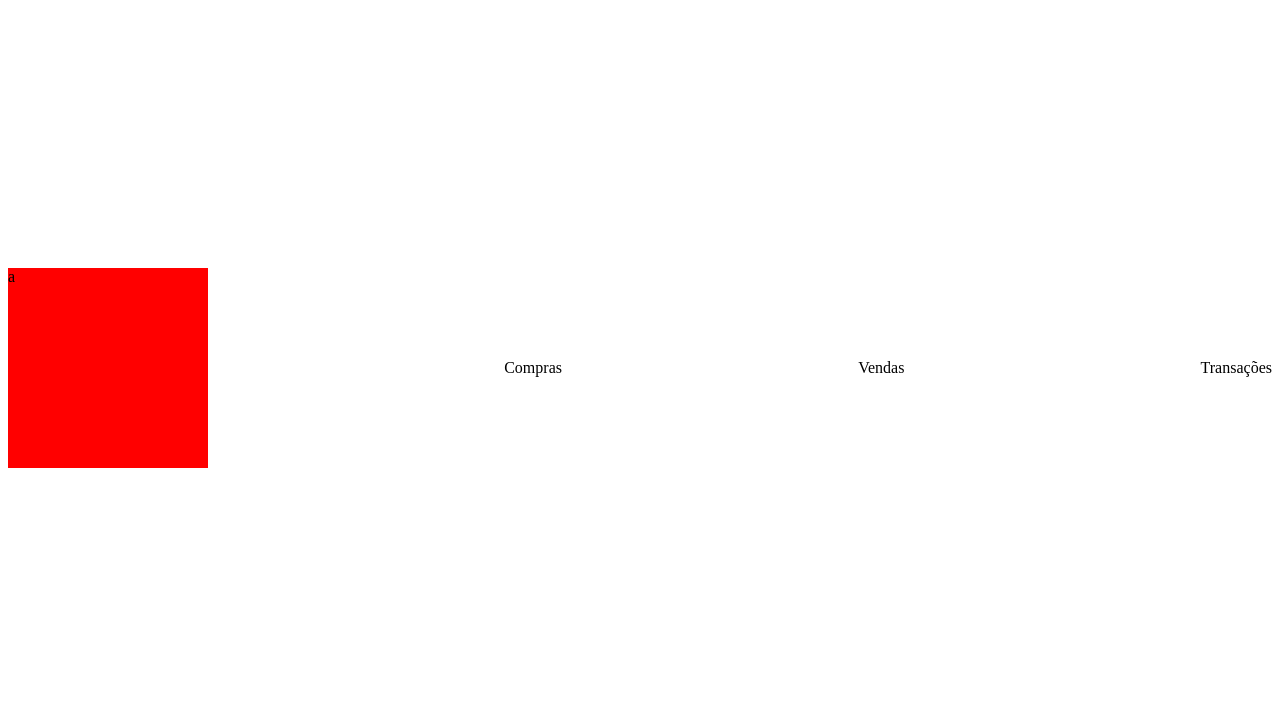
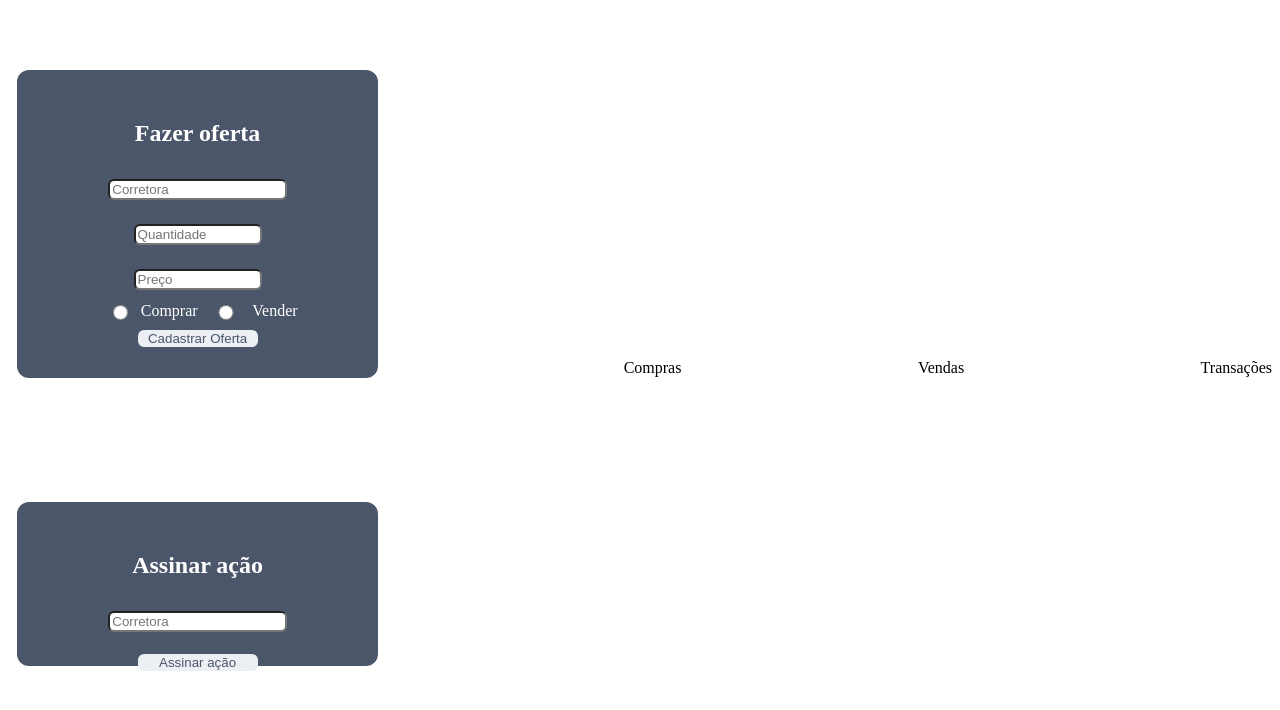
Before and after one commit to PUC-DISCIPLINAS/bovespa-rabbitmq-bovespa-rabbitmq-andrewcs0901-joaoguimb, a React (Create React App) app in the folder codigo/frontend/: page / in a window 1280 px wide. Shown: the top 710 px of the page. Built offline with nearby package versions, Linux system fonts and the light colour scheme.

Commit message:
feat: form

```diff
--- a/codigo/frontend/src/App.tsx
+++ b/codigo/frontend/src/App.tsx
@@ -1,9 +1,102 @@
+import { useState } from "react";
 import Form from "./components/Form";
-import { Container } from "./AppStyle";
+import Input from "./components/Input";
+import { Container, InputRadioContainer, FormsContainer } from "./AppStyle";
+import InputRadio from "./components/InputRadio";
+
 function App() {
+  const [brokerName, setBrokerName] = useState("");
+  const [price, setPrice] = useState(0);
+  const [quant, setQuant] = useState(0);
+  const [type, setType] = useState("");
+
+  function handleChangeBrokerName(e: any) {
+    setBrokerName(e.target.value);
+  }
+  function handleChangeQuant(e: any) {
+    setQuant(e.target.value);
+  }
+  function handleChangePrice(e: any) {
+    setPrice(e.target.value);
+  }
+
+  function createOffer(e: any) {
+    e.preventDefault();
+    const newOffer = {
+      brokerName,
+      price,
+      quant,
+      type,
+    };
+
+    console.log(newOffer);
+  }
+
+  function handleChangeInputRadio(e: any) {
+    setType(e.target.value);
+  }
+
+  function handleSignInBroker(e: any) {
+    e.preventDefault();
+    const assignBroker = {
+      brokerName,
+    };
+    console.log(assignBroker);
+  }
+
   return (
     <Container>
-      <Form></Form>
+      <FormsContainer>
+        <Form
+          submit={createOffer}
+          formTitle="Fazer oferta"
+          buttonText="Cadastrar Oferta"
+          height="40%"
+        >
+          <Input
+            type="text"
+            placeholder="Corretora"
+            maxLenght={4}
+            changeInput={handleChangeBrokerName}
+          />
+          <Input
+            type="number"
+            placeholder="Quantidade"
+            changeInput={handleChangeQuant}
+          />
+          <Input
+            type="number"
+            placeholder="Preço"
+            changeInput={handleChangePrice}
+          />
+          <InputRadioContainer>
+            <InputRadio
+              labelText="Comprar"
+              inputName="compra"
+              changeInputRadio={handleChangeInputRadio}
+            />
+            <InputRadio
+              labelText="Vender"
+              inputName="venda"
+              changeInputRadio={handleChangeInputRadio}
+            />
+          </InputRadioContainer>
+        </Form>
+        <Form
+          submit={handleSignInBroker}
+          formTitle="Assinar ação"
+          buttonText="Assinar ação"
+          height="20%"
+        >
+          <Input
+            type="text"
+            placeholder="Corretora"
+            maxLenght={4}
+            changeInput={handleChangeBrokerName}
+          />
+        </Form>
+      </FormsContainer>
+
       <div>Compras</div>
       <div>Vendas</div>
       <div>Transações</div>
--- a/codigo/frontend/src/AppStyle.ts
+++ b/codigo/frontend/src/AppStyle.ts
@@ -7,3 +7,18 @@ export const Container = styled.div`
   justify-content: space-between;
   align-items: center;
 `;
+
+export const FormsContainer = styled.div`
+  width: 30%;
+  display: flex;
+  height: 100%;
+  flex-direction: column;
+  justify-content: space-around;
+  align-items: center;
+`;
+
+export const InputRadioContainer = styled.div`
+  display: flex;
+  justify-content: center;
+  align-items: center;
+`;
--- a/codigo/frontend/src/components/Form/index.tsx
+++ b/codigo/frontend/src/components/Form/index.tsx
@@ -1,14 +1,21 @@
-function Form() {
+import { ReactNode } from "react";
+import { FormContainer, InputsContainer, Button } from "./styles";
+
+interface FormProps {
+  submit: Function;
+  children: ReactNode;
+  formTitle: string;
+  buttonText: string;
+  height: string;
+}
+
+function Form({ children, submit, formTitle, buttonText, height }: FormProps) {
   return (
-    <div
-      style={{
-        width: "200px",
-        height: "200px",
-        backgroundColor: "red",
-      }}
-    >
-      a
-    </div>
+    <FormContainer onSubmit={(e) => submit(e)} style={{ height }}>
+      <h2>{formTitle}</h2>
+      <InputsContainer>{children}</InputsContainer>
+      <Button>{buttonText}</Button>
+    </FormContainer>
   );
 }
 
--- /dev/null
+++ b/codigo/frontend/src/components/Form/styles.ts
@@ -0,0 +1,51 @@
+import styled from "styled-components";
+
+export const FormContainer = styled.form`
+  width: 90%;
+  padding: 10px;
+  max-width: 1000px;
+  max-height: 400px;
+  display: flex;
+  flex-direction: column;
+  justify-content: space-around;
+  align-items: center;
+  background-color: #4c566a;
+  border-radius: 12px;
+  @media (min-width: 2300px) {
+    width: 50%;
+    height: 20%;
+  }
+  h2 {
+    color: white;
+    margin-top: 40px;
+  }
+`;
+
+export const InputsContainer = styled.div`
+  display: flex;
+  flex-direction: column;
+  justify-content: center;
+  align-items: center;
+  width: 100%;
+  flex: 1;
+  margin-bottom: 10px;
+`;
+
+export const Button = styled.button`
+  width: 120px;
+  height: 30px;
+  border: none;
+  border-radius: 6px;
+  background-color: #eceff4;
+  color: #4c566a;
+  margin-bottom: 40px;
+  &:hover {
+    cursor: pointer;
+    background-color: #d8dee9;
+  }
+  @media (min-width: 2300px) {
+    width: 60px;
+    height: 60px;
+    padding: 12px;
+  }
+`;
--- /dev/null
+++ b/codigo/frontend/src/components/Input/index.tsx
@@ -0,0 +1,22 @@
+import { InputStyle } from "./styles";
+interface InputProps {
+  type: string;
+  placeholder: string;
+  changeInput: Function;
+  maxLenght?: number;
+}
+
+function Input({ changeInput, placeholder, type, maxLenght }: InputProps) {
+  return (
+    <InputStyle
+      required
+      type={type}
+      maxLength={maxLenght}
+      placeholder={placeholder}
+      style={{ width: type === "number" ? 120 : "" }}
+      onChange={(e) => changeInput(e)}
+    />
+  );
+}
+
+export default Input;
--- /dev/null
+++ b/codigo/frontend/src/components/Input/styles.ts
@@ -0,0 +1,7 @@
+import styled from "styled-components";
+
+export const InputStyle = styled.input`
+  width: 50%;
+  border-radius: 6px;
+  margin: 12px;
+`;
--- /dev/null
+++ b/codigo/frontend/src/components/InputRadio/index.tsx
@@ -0,0 +1,26 @@
+import { Label, InputStyle } from "./styles";
+interface InputRadioProps {
+  labelText: string;
+  inputName: string;
+  changeInputRadio: Function;
+}
+
+function InputRadio({
+  labelText,
+  inputName,
+  changeInputRadio,
+}: InputRadioProps) {
+  return (
+    <Label onChange={(e) => changeInputRadio(e)}>
+      <InputStyle
+        required
+        type={"radio"}
+        name={"selectType"}
+        value={inputName}
+      />
+      {labelText}
+    </Label>
+  );
+}
+
+export default InputRadio;
--- /dev/null
+++ b/codigo/frontend/src/components/InputRadio/styles.ts
@@ -0,0 +1,12 @@
+import styled from "styled-components";
+
+export const Label = styled.label`
+  display: flex;
+  width: 100px;
+  color: white;
+`;
+
+export const InputStyle = styled.input`
+  width: 50%;
+  border-radius: 50px;
+`;
```
